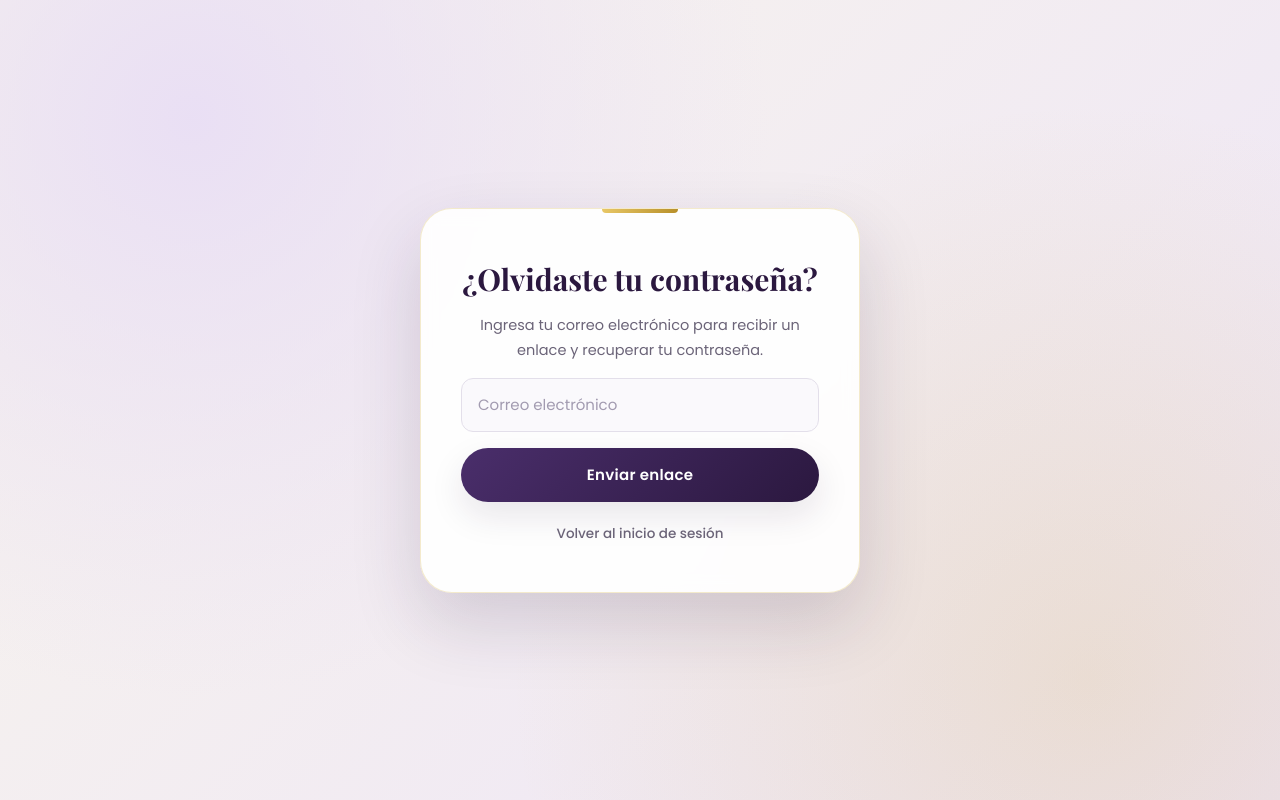
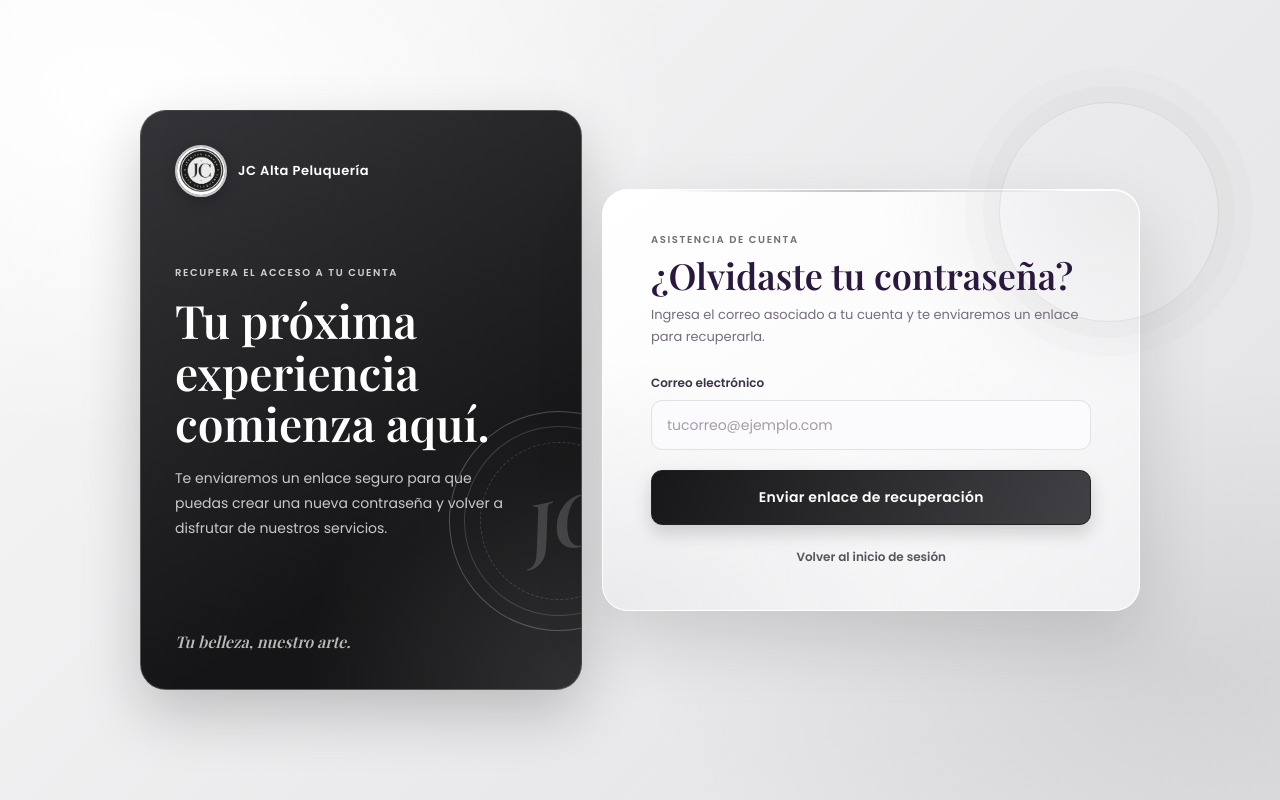
Before and after one commit to juanjosevelasquezgalvis563-gif/spa-final, a React (Vite) app in the folder frontend/: page /forgot-password in a window 1280 px wide. Built offline with nearby package versions, Linux system fonts and the light colour scheme; no server answers.

Commit message:
nuevas integraciones

```diff
--- a/frontend/src/components/ForgotPassword.jsx
+++ b/frontend/src/components/ForgotPassword.jsx
@@ -1,5 +1,6 @@
-import React, { useEffect, useState } from "react";
+import { useEffect, useState } from "react";
 import { Link } from "react-router-dom";
+import logo from "../assets/image.png";
 import { API_ROOT } from "../lib/api";
 
 export function ForgotPassword() {
@@ -66,40 +67,75 @@ export function ForgotPassword() {
   }, [message]);
 
   return (
-    <div className="forgot-container">
-      <form onSubmit={handleSubmit} className="forgot-form">
-        <h2>¿Olvidaste tu contraseña?</h2>
+    <div className="forgot-container auth-page">
+      <div className="auth-layout">
+        <aside className="auth-brand-panel">
+          <div className="auth-brand">
+            <img src={logo} alt="JC Alta Peluquería" />
+            <span>JC Alta Peluquería</span>
+          </div>
+          <div className="auth-brand-copy">
+            <span className="auth-eyebrow">RECUPERA EL ACCESO A TU CUENTA</span>
+            <h1>Tu próxima experiencia comienza aquí.</h1>
+            <p>
+              Te enviaremos un enlace seguro para que puedas crear una nueva
+              contraseña y volver a disfrutar de nuestros servicios.
+            </p>
+          </div>
+          <div className="auth-brand-detail" aria-hidden="true">
+            <span>JC</span>
+          </div>
+          <p className="auth-brand-caption">Tu belleza, nuestro arte.</p>
+        </aside>
 
+        <form
+          onSubmit={handleSubmit}
+          className="forgot-form auth-card auth-card-forgot"
+        >
+          <div className="auth-form-heading">
+            <span className="auth-eyebrow">ASISTENCIA DE CUENTA</span>
+            <h2 className="forgot-title">¿Olvidaste tu contraseña?</h2>
             <p>
-          Ingresa tu correo electrónico para recibir un enlace y recuperar tu contraseña.
+              Ingresa el correo asociado a tu cuenta y te enviaremos un enlace
+              para recuperarla.
             </p>
+          </div>
 
+          <div className="forgot-email-group">
+            <label htmlFor="forgot-email">Correo electrónico</label>
             <input
+              id="forgot-email"
+              className="forgot-email-input"
               type="email"
-          placeholder="Correo electrónico"
+              placeholder="tucorreo@ejemplo.com"
               value={email}
               onChange={(e) => setEmail(e.target.value)}
+              autoComplete="email"
               required
             />
+          </div>
 
-        <button type="submit" disabled={loading}>
-          {loading ? "Enviando..." : "Enviar enlace"}
+          <button className="forgot-button" type="submit" disabled={loading}>
+            {loading ? "Enviando..." : "Enviar enlace de recuperación"}
           </button>
 
-        {/* Enlace opcional para volver al login */}
           <div className="forgot-back">
-          <Link to="/" className="forgot-password">
+            <Link to="/login" className="forgot-password">
               Volver al inicio de sesión
             </Link>
           </div>
 
           {message && (
-          <p className={error ? "reset-message error" : "reset-message success"}>
+            <p
+              className={error ? "reset-message error" : "reset-message success"}
+              role={error ? "alert" : "status"}
+            >
               {message}
             </p>
           )}
         </form>
       </div>
+    </div>
   );
 }
 
```
Lines whose indentation alone changed are shown as unchanged.
